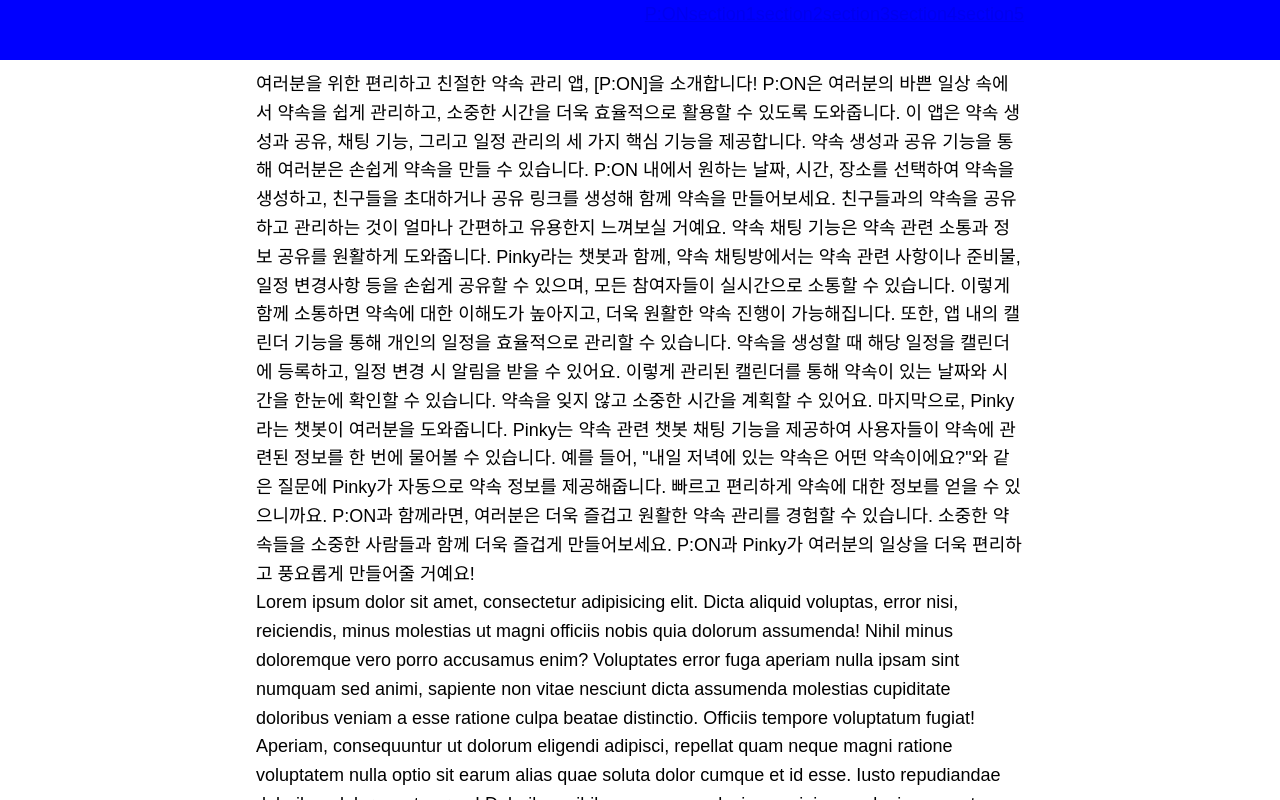
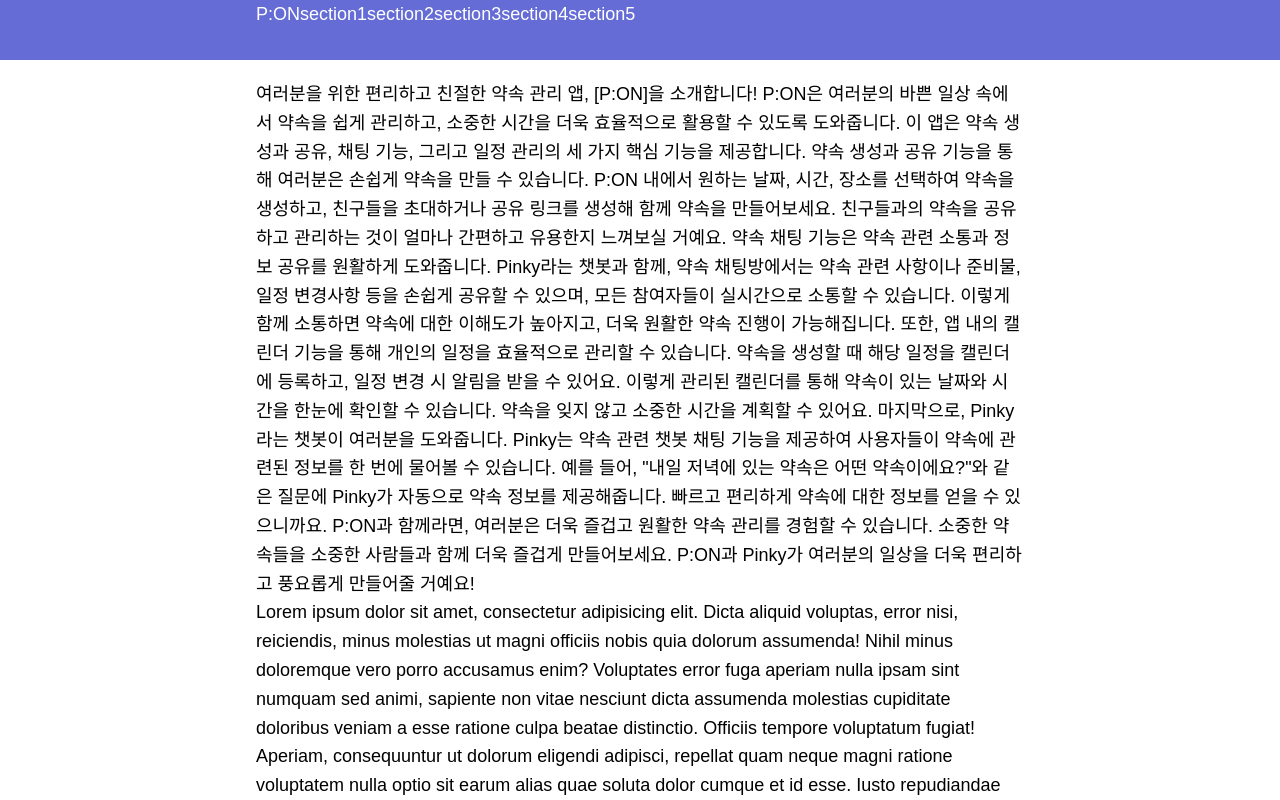
Before and after one commit to iri95/P_ON, a Next.js app in the folder web/: page / in a window 1280 px wide. Shown: the top 800 px of the page. Built offline with nearby package versions, Linux system fonts and the light colour scheme; a web font is replaced by a local one.

Commit message:
Style: 전역 컬러 지정
css 전역 컬러 지정

Change-Id: I478fcd9906f1b14d088b8f536c81b1ad9e8af768

```diff
--- a/web/src/app/layout.tsx
+++ b/web/src/app/layout.tsx
@@ -2,6 +2,7 @@
 import Nav from '@/components/NavBar';
 import '@/styles/reset.css';
 import '@/styles/globals.css';
+import '@/styles/colors.css';
 
 export const metadata: Metadata = {
   title: { template: 'P:ON | %s', default: 'P:ON | 약속 및 일정 관리 앱' },
--- /dev/null
+++ b/web/src/styles/colors.css
@@ -0,0 +1,22 @@
+:root {
+  --color-main1: #3f48cc;
+  --color-main2: #778ce3;
+  --color-main3: #a3b4ed;
+  --color-main4: #e0e5f9;
+  --color-point1: #ff7f27;
+  --color-point2: #ffb471;
+  --color-sub1: #ffba20;
+  --color-sub2: #ffca38;
+  --color-sub3: #ffe388;
+  --color-sub4: #fff4b3;
+  --color-grey1: #f9f9fa;
+  --color-grey2: #eff3f9;
+  --color-grey3: #e4e8ef;
+  --color-grey4: #cacfd8;
+  --color-grey5: #959cb1;
+  --color-grey6: #676e83;
+  --color-grey7: #333b4f;
+  --color-grey8: #1f2123;
+  --color-white: #fff;
+  --color-background: #f4f7fa;
+}
--- a/web/src/styles/globals.css
+++ b/web/src/styles/globals.css
@@ -12,17 +12,28 @@
 }
 
 main {
-  padding-top: 10px;
+  padding-top: 80px;
   width: 60vw;
   margin: 0 20vw;
 }
 
 nav {
   height: 60px;
-  background-color: blue;
+  /* background-color: var(--color-background); */
+  background-color: var(--color-main1);
+  opacity: 0.8;
   padding: 0 20vw;
   display: flex;
-  justify-content: flex-end;
+  position: fixed;
+  top: 0;
+  left: 0;
+  right: 0;
+  box-sizing: content-box;
+}
+
+a {
+  color: var(--color-white);
+  text-decoration: none;
 }
 
 @font-face {
```
Also changed, not shown: web/src/styles/home.css (deleted).
